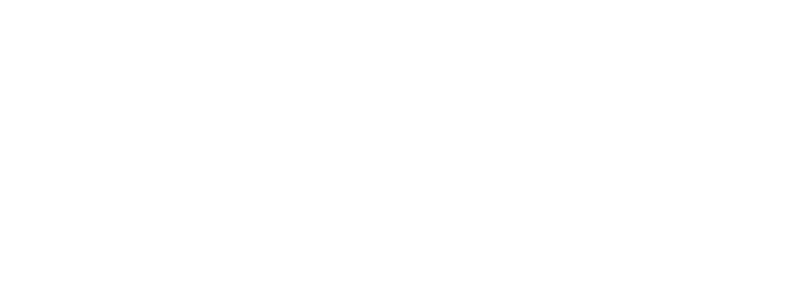
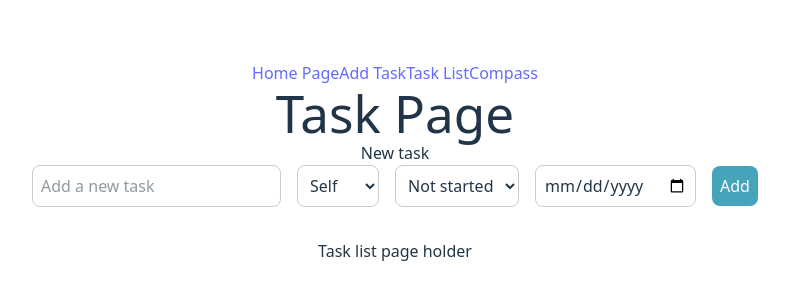
Before and after one commit to znguye/lite-space, a React (Vite) app: page /addtask in a window 1280 px wide. Before the commit this address had no page. Shown: the part 238-538 px from the top of the page, without its empty margins (245-1034 px from the left). Built offline with nearby package versions, Linux system fonts and the light colour scheme.

Commit message:
Task List page populated with data, fixed Add Task page to be able to post data to the local db

```diff
--- a/db.json
+++ b/db.json
@@ -1,7 +1,7 @@
 {
-"tasks": [
+  "tasks": [
     {
-      "id": 1,
+      "id": "1",
       "name": "Finish LiteSpace wireframes",
       "description": "Sketch out the UI for the task list and task input screens.",
       "status": "not started",
@@ -11,7 +11,7 @@
       "duration": 60
     },
     {
-      "id": 2,
+      "id": "2",
       "name": "30-minute walk",
       "description": "Go for a light walk to clear your mind and get steps in.",
       "status": "done",
@@ -21,7 +21,7 @@
       "duration": 30
     },
     {
-      "id": 3,
+      "id": "3",
       "name": "Call Mom",
       "description": "Catch up and see how she’s doing this week.",
       "status": "not started",
@@ -31,7 +31,7 @@
       "duration": 20
     },
     {
-      "id": 4,
+      "id": "4",
       "name": "Review JavaScript async patterns",
       "description": "Read MDN and practice promises and async/await.",
       "status": "not started",
@@ -41,7 +41,7 @@
       "duration": 45
     },
     {
-      "id": 5,
+      "id": "5",
       "name": "Weekly planning",
       "description": "Outline top priorities for the upcoming week in Notion.",
       "status": "done",
@@ -49,6 +49,12 @@
       "dueDate": "2025-05-05",
       "repetition": "Weekly",
       "duration": 25
+    },
+    {
+      "id": "5361"
+    },
+    {
+      "id": "87da"
     }
   ]
 }
--- a/src/App.jsx
+++ b/src/App.jsx
@@ -1,7 +1,7 @@
 import {Route, Routes} from 'react-router-dom';
 import './App.css'
 import HomePage from './pages/HomePage';
-import TasksPage from './pages/TasksPage';
+import AddTaskPage from './pages/AddTaskPage';
 import TaskListPage from './pages/TaskListPage';
 import CompassPage from './pages/CompassPage';
 
@@ -13,7 +13,7 @@ function App() {
 
       <Routes>
           <Route path="/" element={<HomePage />} />
-          <Route path="/tasks" element={<TasksPage />} />
+          <Route path="/addtask" element={<AddTaskPage />} />
           <Route path="/tasklist" element={<TaskListPage />} />
           <Route path="/compass" element={<CompassPage />} />
       </Routes>
--- a/src/components/NavBar.jsx
+++ b/src/components/NavBar.jsx
@@ -2,7 +2,7 @@ export default function NavBar() {
     return(
         <nav>
             <a href="/">Home Page</a>
-            <a href="tasks">Add Task</a>
+            <a href="addtask">Add Task</a>
             <a href="tasklist">Task List</a>
             <a href="compass">Compass</a>
         </nav>
--- /dev/null
+++ b/src/pages/AddTaskPage.jsx
@@ -0,0 +1,46 @@
+import {useState} from "react";
+import TaskInput from "../components/TaskInput";
+import NavBar from "../components/NavBar";
+
+export default function AddTaskPage(){
+    const [tasks, setTasks] = useState([]);
+
+    // const handleAddTask = (task) => {
+    //     setTasks([...tasks, task]);
+    //     console.log("task added:", task);
+    // }
+    const handleAddTask = async (task) => {
+        try {
+            const response = await fetch("http://localhost:3001/tasks", {
+                method: "POST",
+                headers: {"Content-Type": "application/json"},
+                body: JSON.stringify(task),
+            });
+
+            const newTask = await response.json();
+            setTasks([...tasks, task]);
+            console.log("task added:", newTask);
+        } catch (err) {
+            console.error("Fail to add task", err);
+        }
+    }
+
+    return (
+        <div>
+            <NavBar />
+            <h1>Task Page</h1>
+
+            <h3>New task</h3>
+            <TaskInput onAddTask={handleAddTask} />
+
+            <h3>Task list page holder</h3>
+            <ul>
+                {tasks.map((task) =>{
+                    <li key={task.id}>
+                        [{task.category}] {task.task} (due {task.dueDate})
+                    </li>
+                })}
+            </ul>
+        </div>
+    )
+}
--- a/src/pages/TasksPage.jsx
+++ /dev/null
@@ -1,31 +0,0 @@
-import {useState} from "react";
-import TaskInput from "../components/TaskInput";
-import NavBar from "../components/NavBar";
-
-export default function TasksPage(){
-    const [tasks, setTasks] = useState([]);
-
-    const handleAddTask = (task) => {
-        setTasks([...tasks, task]);
-        console.log("task added:", task);
-    }
-
-    return (
-        <div>
-            <NavBar />
-            <h1>Task Page</h1>
-
-            <h3>New task</h3>
-            <TaskInput onAddTask={handleAddTask} />
-
-            <h3>Task list page holder</h3>
-            <ul>
-                {tasks.map((task) =>{
-                    <li key={task.id}>
-                        [{task.category}] {task.task} (due {task.dueDate})
-                    </li>
-                })}
-            </ul>
-        </div>
-    )
-}
```
